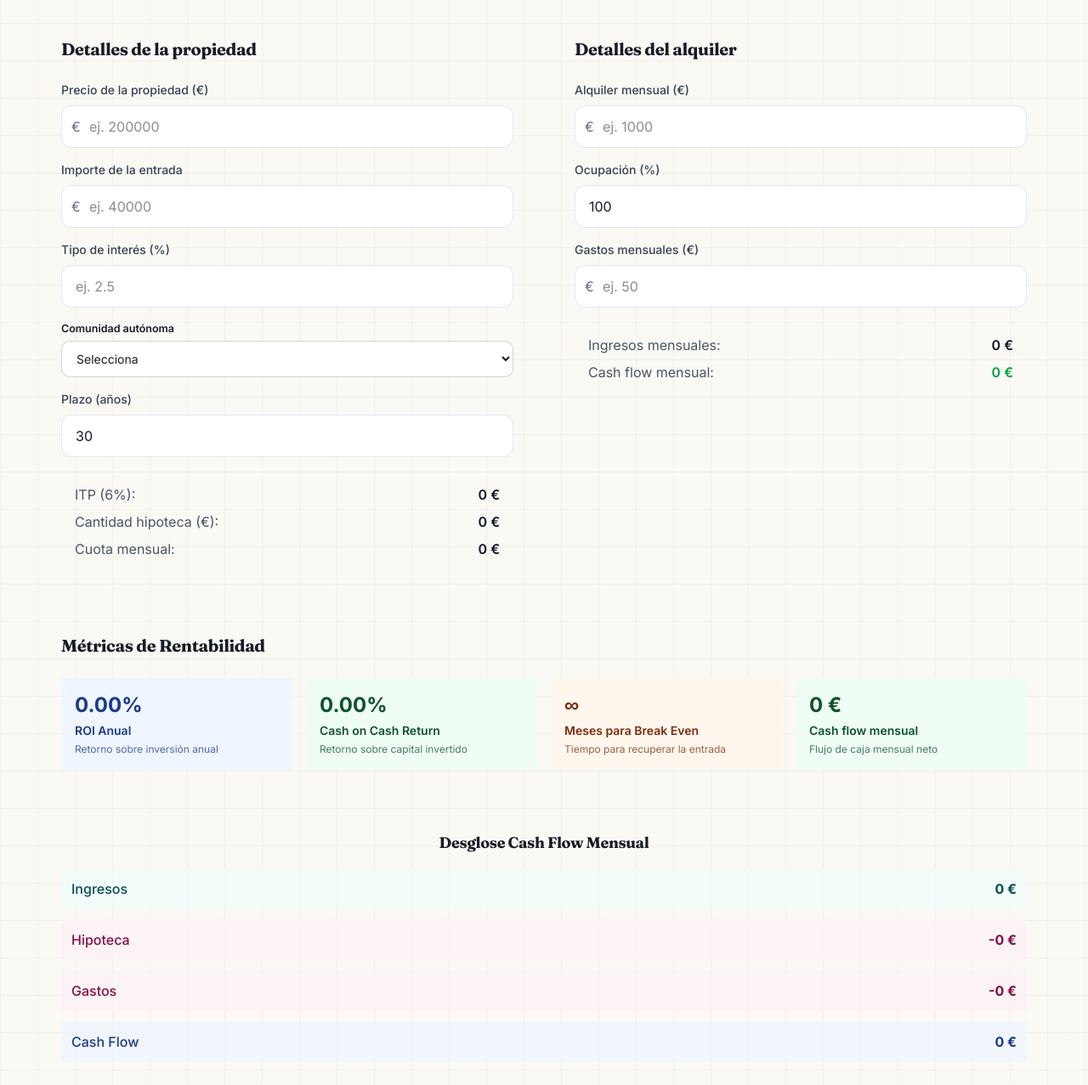
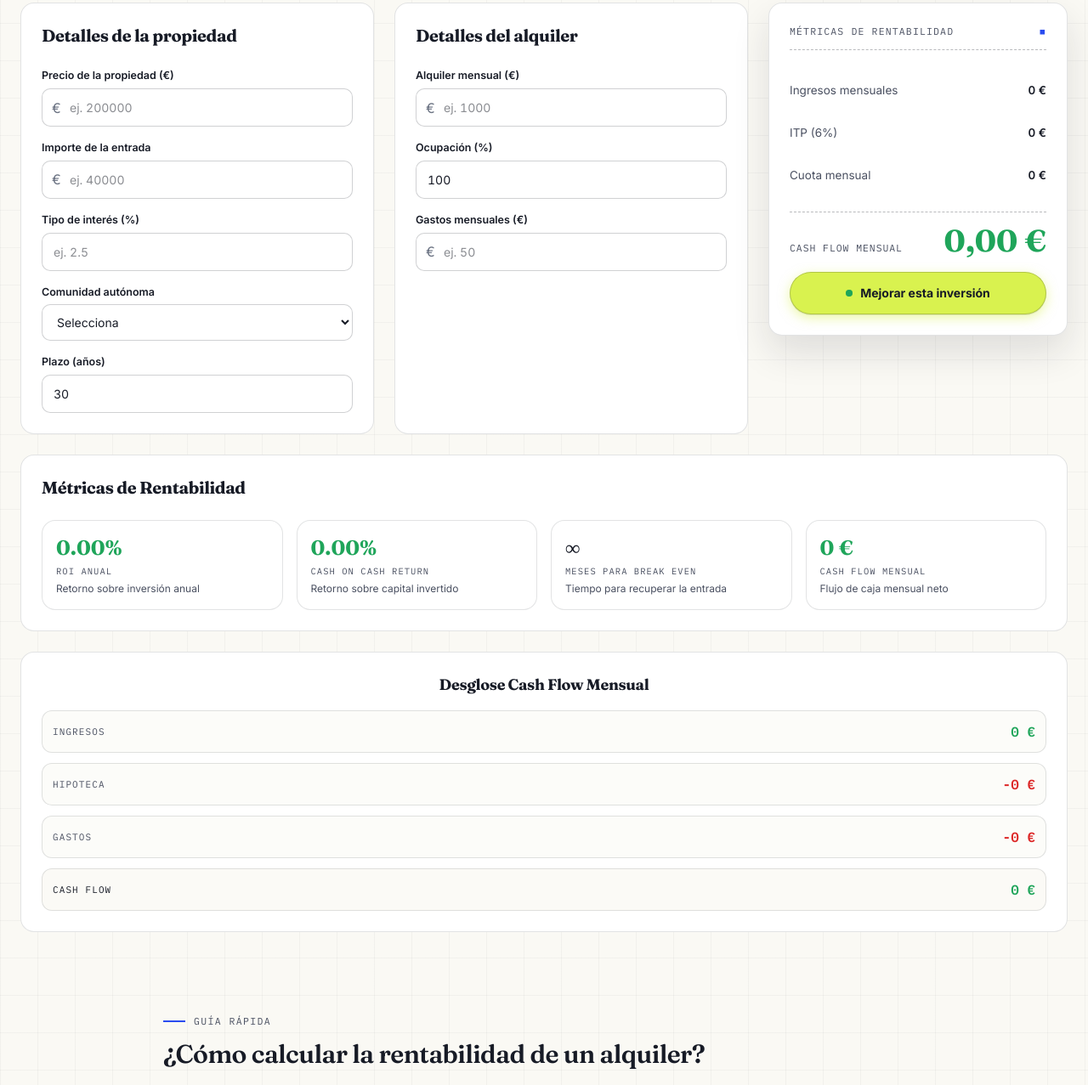
Before and after one commit to Nyhz/hipotecalc-reloaded, an Astro site: page /calculadora-alquiler in a window 1280 px wide. Shown: the part 325-1602 px from the top of the page at 85% size. Built offline with nearby package versions, Linux system fonts and the light colour scheme; Astro itself is replaced by a stand-in of ours.

Commit message:
feat(redesign): rental calculator relayout with sticky cash-flow receipt

```diff
--- a/src/components/calculadora-alquiler/Input.tsx
+++ b/src/components/calculadora-alquiler/Input.tsx
@@ -30,13 +30,13 @@ const Input: React.FC<InputProps> = ({
   showEuroSymbol = false,
 }) => {
   return (
-    <div className="space-y-2">
-      <label htmlFor={name} className="block text-sm font-medium text-gray-700">
+    <div>
+      <label htmlFor={name} className="label-pl">
         {label}
       </label>
       <div className="relative">
         {showEuroSymbol && (
-          <span className="absolute left-3 top-1/2 transform -translate-y-1/2 text-gray-500">
+          <span className="absolute left-3 top-1/2 transform -translate-y-1/2 text-gray-500 pointer-events-none">
             €
           </span>
         )}
@@ -51,7 +51,8 @@ const Input: React.FC<InputProps> = ({
           step={step}
           placeholder={placeholder}
           readOnly={readOnly}
-          className={`${className} ${showEuroSymbol ? "pl-8" : ""}`}
+          className={`input-pl ${showEuroSymbol ? "pl-8" : ""} ${className ?? ""}`.trim()}
+          style={showEuroSymbol ? { paddingLeft: "2rem" } : undefined}
         />
       </div>
     </div>
--- a/src/components/calculadora-alquiler/RentalCalculator.tsx
+++ b/src/components/calculadora-alquiler/RentalCalculator.tsx
@@ -5,11 +5,13 @@ import Input from "./Input"
 import Select from "./Select"
 import RentalKPIs from "./RentalKPIs"
 import RentalCharts from "./RentalCharts"
+import ContactButton from "../ContactButton"
+import AnimatedNumber from "../ui/AnimatedNumber"
 import { useTranslations } from "../../hooks/useTranslations"
 import { formatNumberByLang } from "../../utils/number-format"
 
-const inputClass = "w-full px-4 py-3 border border-slate-200 bg-white rounded-xl focus:ring-2 focus:ring-blue-500/60 focus:border-blue-300 transition-all duration-200"
-const inputReadOnlyClass = inputClass + " bg-slate-100/80"
+const inputClass = "input-pl"
+const inputReadOnlyClass = inputClass + " cursor-not-allowed"
 
 const initialState = {
   // Datos de la propiedad
@@ -120,10 +122,13 @@ const RentalCalculator: React.FC<RentalCalculatorProps> = ({ lang = 'es' }) => {
   }
 
   return (
-    <div className="calculator-shell grid grid-cols-1 lg:grid-cols-2 gap-6 p-4 md:p-6 mt-6">
+    <>
+      <div className="flex flex-col xl:flex-row gap-6 mt-4 items-start">
+        {/* Formulario: 2 tarjetas en columna, ocupa el ancho restante */}
+        <div className="flex-1 grid grid-cols-1 lg:grid-cols-2 gap-6 w-full">
           {/* Datos de la Propiedad */}
-      <div className="section-card p-5 md:p-6">
-        <h2 className="font-heading text-xl font-bold text-slate-900 mb-6">
+          <div className="pl-card p-5 md:p-6">
+            <h2 className="font-heading text-xl font-bold text-ink mb-6">
               {t('rental.form.propertyDetails')}
             </h2>
             <div className="space-y-4">
@@ -179,34 +184,12 @@ const RentalCalculator: React.FC<RentalCalculatorProps> = ({ lang = 'es' }) => {
                 placeholder={`${t('mortgage.form.itpModal.examplePlaceholder')} 30`}
                 className={inputClass}
               />
-
-          {/* Información calculada */}
-          <div className="metric-row p-4 space-y-2">
-            <div className="flex justify-between items-center">
-              <span className="text-gray-600">ITP ({calculations.porcentajeITP}%):</span>
-              <span className="font-semibold text-gray-900">
-                {formatNumberByLang(calculations.itp, lang)} €
-              </span>
-            </div>
-            <div className="flex justify-between items-center">
-              <span className="text-gray-600">{t('mortgage.form.mortgageAmount')}:</span>
-              <span className="font-semibold text-gray-900">
-                {formatNumberByLang(calculations.cantidadHipoteca, lang)} €
-              </span>
-            </div>
-            <div className="flex justify-between items-center">
-              <span className="text-gray-600">{t('mortgage.form.monthlyPaymentLabel')}:</span>
-              <span className="font-semibold text-gray-900">
-                {formatNumberByLang(calculations.cuotaMensual, lang)} €
-              </span>
-            </div>
-          </div>
             </div>
           </div>
 
           {/* Detalles del Alquiler */}
-      <div className="section-card p-5 md:p-6">
-        <h2 className="font-heading text-xl font-bold text-slate-900 mb-6">
+          <div className="pl-card p-5 md:p-6">
+            <h2 className="font-heading text-xl font-bold text-ink mb-6">
               {t('rental.form.rentalDetails')}
             </h2>
             <div className="space-y-4">
@@ -243,35 +226,49 @@ const RentalCalculator: React.FC<RentalCalculatorProps> = ({ lang = 'es' }) => {
                 className={inputClass}
                 showEuroSymbol={true}
               />
-
-          {/* Información calculada */}
-          <div className="metric-row p-4 space-y-2">
-            <div className="flex justify-between items-center">
-              <span className="text-gray-600">{t('rental.form.monthlyIncome')}:</span>
-              <span className="font-semibold text-gray-900">
-                {formatNumberByLang(calculations.ingresosMensuales, lang)} €
-              </span>
-            </div>
-            <div className="flex justify-between items-center">
-              <span className="text-gray-600">{t('rental.results.cashFlowLabel')}:</span>
-              <span className={`font-semibold ${calculations.cashFlowMensual >= 0 ? 'text-green-600' : 'text-red-600'}`}>
-                {formatNumberByLang(calculations.cashFlowMensual, lang)} €
-              </span>
-            </div>
             </div>
           </div>
         </div>
 
-      {/* KPIs */}
-      <div className="lg:col-span-2">
+        {/* Recibo sticky */}
+        <aside className="w-full xl:w-[22rem] receipt p-6 flex flex-col gap-4 xl:sticky xl:top-24">
+          <div className="receipt-head">
+            <span>{t('rental.results.profitabilityMetrics')}</span>
+            <span className="text-brand-blue">■</span>
+          </div>
+          <div className="receipt-row">
+            <span>{t('rental.form.monthlyIncome')}</span>
+            <b>{formatNumberByLang(calculations.ingresosMensuales, lang)} €</b>
+          </div>
+          <div className="receipt-row">
+            <span>ITP ({calculations.porcentajeITP}%)</span>
+            <b>{formatNumberByLang(calculations.itp, lang)} €</b>
+          </div>
+          <div className="receipt-row">
+            <span>{t('mortgage.form.monthlyPaymentLabel')}</span>
+            <b>{formatNumberByLang(calculations.cuotaMensual, lang)} €</b>
+          </div>
+          <div className="receipt-total">
+            <span className="receipt-label">{t('rental.results.cashFlowLabel')}</span>
+            <AnimatedNumber
+              value={calculations.cashFlowMensual}
+              suffix=" €"
+              decimals={2}
+              className={`receipt-num ${calculations.cashFlowMensual >= 0 ? '!text-positive' : '!text-negative'}`}
+            />
+          </div>
+          <ContactButton variant="receipt" labelKey="rental.results.improveCta" lang={lang} />
+        </aside>
+      </div>
+
+      {/* KPIs y gráficas a lo ancho, debajo */}
+      <div className="mt-6">
         <RentalKPIs calculations={calculations} lang={lang} />
       </div>
-
-      {/* Gráficas */}
-      <div className="lg:col-span-2">
+      <div className="mt-6">
         <RentalCharts calculations={calculations} form={form} lang={lang} />
       </div>
-    </div>
+    </>
   )
 }
 
--- a/src/components/calculadora-alquiler/RentalCharts.tsx
+++ b/src/components/calculadora-alquiler/RentalCharts.tsx
@@ -25,37 +25,33 @@ const RentalCharts: React.FC<RentalChartsProps> = ({ calculations, form, lang =
   const { t } = useTranslations(lang)
 
   return (
-    <div className="panel-card p-5 md:p-6">
-      <h3 className="font-heading text-lg font-bold text-slate-900 mb-4 text-center">
+    <div className="pl-card p-5 md:p-6">
+      <h3 className="font-heading text-lg font-bold text-ink mb-4 text-center">
         {t('rental.results.monthlyCashFlowBreakdown')}
       </h3>
       <div className="space-y-3">
-        <div className="flex justify-between items-center p-3 metric-row bg-teal-50/80">
-          <span className="font-medium text-teal-900">{t('rental.results.income')}</span>
-          <span className="font-bold text-teal-900">
+        <div className="flex justify-between items-center rounded-xl border border-line bg-paper/50 p-3">
+          <span className="font-data text-[11px] uppercase tracking-widest text-ink-soft">{t('rental.results.income')}</span>
+          <span className="font-data font-semibold text-positive">
             {formatNumberByLang(calculations.ingresosMensuales, lang)} €
           </span>
         </div>
-        <div className="flex justify-between items-center p-3 metric-row bg-pink-50/80">
-          <span className="font-medium text-pink-900">{t('rental.results.mortgage')}</span>
-          <span className="font-bold text-pink-900">
+        <div className="flex justify-between items-center rounded-xl border border-line bg-paper/50 p-3">
+          <span className="font-data text-[11px] uppercase tracking-widest text-ink-soft">{t('rental.results.mortgage')}</span>
+          <span className="font-data font-semibold text-negative">
             -{formatNumberByLang(calculations.cuotaMensual, lang)} €
           </span>
         </div>
-        <div className="flex justify-between items-center p-3 metric-row bg-pink-50/80">
-          <span className="font-medium text-pink-900">{t('rental.results.expenses')}</span>
-          <span className="font-bold text-pink-900">
+        <div className="flex justify-between items-center rounded-xl border border-line bg-paper/50 p-3">
+          <span className="font-data text-[11px] uppercase tracking-widest text-ink-soft">{t('rental.results.expenses')}</span>
+          <span className="font-data font-semibold text-negative">
             -{formatNumberByLang(calculations.gastosMensuales, lang)} €
           </span>
         </div>
-        <div className={`flex justify-between items-center p-3 metric-row ${
-          calculations.cashFlowMensual >= 0 ? 'bg-blue-50/80' : 'bg-red-50/80'
-        }`}>
-          <span className={`font-medium ${
-            calculations.cashFlowMensual >= 0 ? 'text-blue-900' : 'text-red-900'
-          }`}>{t('rental.results.cashFlow')}</span>
-          <span className={`font-bold ${
-            calculations.cashFlowMensual >= 0 ? 'text-blue-900' : 'text-red-900'
+        <div className="flex justify-between items-center rounded-xl border border-line bg-paper/80 p-3">
+          <span className="font-data text-[11px] uppercase tracking-widest text-ink">{t('rental.results.cashFlow')}</span>
+          <span className={`font-data font-bold ${
+            calculations.cashFlowMensual >= 0 ? 'text-positive' : 'text-negative'
           }`}>
             {formatNumberByLang(calculations.cashFlowMensual, lang)} €
           </span>
--- a/src/components/calculadora-alquiler/RentalKPIs.tsx
+++ b/src/components/calculadora-alquiler/RentalKPIs.tsx
@@ -22,46 +22,39 @@ const RentalKPIs: React.FC<RentalKPIsProps> = ({ calculations, lang = 'es' }) =>
       title: t('rental.results.annualRoi'),
       value: `${calculations.roiAnual.toFixed(2)}%`,
       description: t('rental.results.roiDescription'),
-      color: "bg-blue-50 border-blue-200",
-      textColor: "text-blue-900",
+      tone: calculations.roiAnual >= 0 ? "text-positive" : "text-negative",
     },
     {
       title: t('rental.results.cashOnCashReturn'),
       value: `${calculations.cashOnCashReturn.toFixed(2)}%`,
       description: t('rental.results.cashOnCashDescription'),
-      color: "bg-green-50 border-green-200",
-      textColor: "text-green-900",
+      tone: calculations.cashOnCashReturn >= 0 ? "text-positive" : "text-negative",
     },
     {
       title: t('rental.results.monthsToBreakEven'),
       value: calculations.mesesBreakEven > 0 ? `${calculations.mesesBreakEven.toFixed(1)}` : "∞",
       description: t('rental.results.breakEvenDescription'),
-      color: "bg-orange-50 border-orange-200",
-      textColor: "text-orange-900",
+      tone: "text-ink",
     },
     {
       title: t('rental.results.monthlyCashFlow'),
       value: `${formatNumberByLang(calculations.cashFlowMensual, lang)} €`,
       description: t('rental.results.cashFlowDescription'),
-      color: calculations.cashFlowMensual >= 0 ? "bg-green-50 border-green-200" : "bg-red-50 border-red-200",
-      textColor: calculations.cashFlowMensual >= 0 ? "text-green-900" : "text-red-900",
+      tone: calculations.cashFlowMensual >= 0 ? "text-positive" : "text-negative",
     },
   ]
 
   return (
-    <div className="panel-card p-5 md:p-6">
-      <h2 className="font-heading text-xl font-bold text-slate-900 mb-6">
+    <div className="pl-card p-5 md:p-6">
+      <h2 className="font-heading text-xl font-bold text-ink mb-6">
         {t('rental.results.profitabilityMetrics')}
       </h2>
       <div className="grid grid-cols-1 md:grid-cols-2 lg:grid-cols-4 gap-4">
         {kpis.map((kpi, index) => (
-          <div
-            key={index}
-            className={`kpi-card p-4 ${kpi.color} ${kpi.textColor}`}
-          >
-            <div className="text-2xl font-bold mb-1">{kpi.value}</div>
-            <div className="text-sm font-semibold mb-1">{kpi.title}</div>
-            <div className="text-xs opacity-75">{kpi.description}</div>
+          <div key={index} className="pl-card p-4">
+            <div className={`font-heading text-2xl font-bold mb-1 ${kpi.tone}`}>{kpi.value}</div>
+            <div className="font-data text-[10.5px] uppercase tracking-widest text-ink-soft mb-1">{kpi.title}</div>
+            <div className="text-xs text-ink-soft">{kpi.description}</div>
           </div>
         ))}
       </div>
--- a/src/messages/en.json
+++ b/src/messages/en.json
@@ -304,7 +304,8 @@
       "monthlyCashFlowBreakdown": "Monthly Cash Flow Breakdown",
       "income": "Income",
       "mortgage": "Mortgage",
-      "expenses": "Expenses"
+      "expenses": "Expenses",
+      "improveCta": "Improve this investment"
       }
     },
   "common": {
--- a/src/messages/es.json
+++ b/src/messages/es.json
@@ -305,7 +305,8 @@
       "income": "Ingresos",
       "mortgage": "Hipoteca",
       "expenses": "Gastos",
-      "cashFlow": "Cash Flow"
+      "cashFlow": "Cash Flow",
+      "improveCta": "Mejorar esta inversión"
     }
   },
   "common": {
--- a/src/pages/calculadora-alquiler.astro
+++ b/src/pages/calculadora-alquiler.astro
@@ -19,30 +19,25 @@ import { t } from '../utils/i18n';
     { name: 'Calculadora de Alquiler', href: '/calculadora-alquiler' }
   ]} />
 
-  <main class="w-full max-w-[1920px] mx-auto py-8 ambient-section rounded-3xl">
-    <div class="ambient-content w-full">
-      <div class="text-center mb-6 reveal-up">
-        <span class="inline-flex rounded-full border border-blue-200 bg-blue-50 text-blue-700 px-4 py-1 text-xs font-semibold uppercase tracking-wider">
-          {t('rental.title')}
-        </span>
-        <h1 class="font-heading text-3xl md:text-4xl lg:text-5xl font-extrabold text-slate-900 mt-4 mb-3">
+  <div class="w-full py-8">
+    <div class="text-center mb-8 reveal-up">
+      <span class="eyebrow">{t('rental.title')}</span>
+      <h1 class="font-heading text-3xl md:text-4xl lg:text-[44px] font-semibold tracking-[-1px] text-ink mt-4 mb-3">
         {t('rental.hero.title')}
       </h1>
-        <p class="text-lg text-slate-600 max-w-3xl mx-auto">
-          {t('rental.hero.description')}
-        </p>
+      <p class="text-ink-soft max-w-3xl mx-auto text-base md:text-lg">{t('rental.hero.description')}</p>
     </div>
     <div class="reveal-up reveal-delay-1">
       <RentalCalculator client:load lang="es" />
     </div>
   </div>
-  </main>
 
-  <section class="w-full max-w-4xl mx-auto py-12 px-4">
-    <h2 class="font-heading text-2xl md:text-3xl font-bold text-slate-900 mb-6">
+  <section class="w-full max-w-4xl mx-auto py-14">
+    <span class="eyebrow">Guía rápida</span>
+    <h2 class="font-heading text-2xl md:text-3xl font-semibold text-ink mt-3 mb-6">
       ¿Cómo calcular la rentabilidad de un alquiler?
     </h2>
-    <div class="text-slate-600 space-y-4 leading-relaxed">
+    <div class="text-ink-soft space-y-4 leading-relaxed md:columns-2 md:gap-10 [&>p]:break-inside-avoid">
       <p>
         Nuestra <strong>calculadora de alquiler</strong> te permite analizar la rentabilidad de una inversión inmobiliaria en España.
         Introduce el precio de compra, los costes asociados, el alquiler mensual esperado y los gastos recurrentes
```
Also changed, not shown: src/pages/en/rental-calculator.astro (+9 -14 lines). Lines whose indentation alone changed are shown as unchanged.
